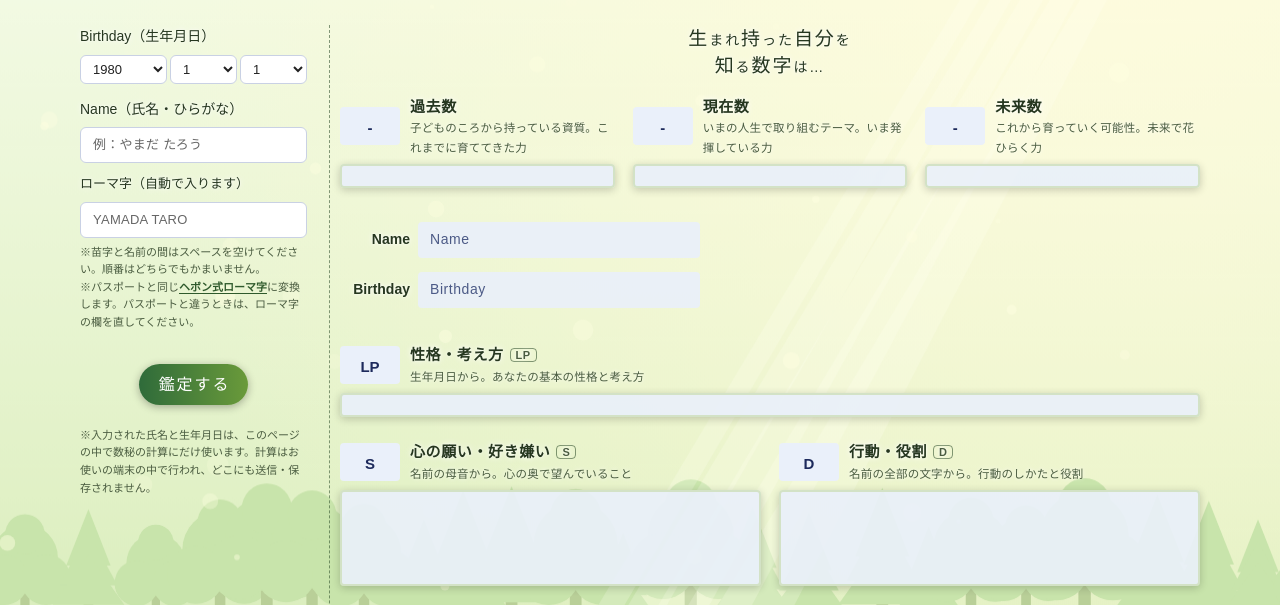
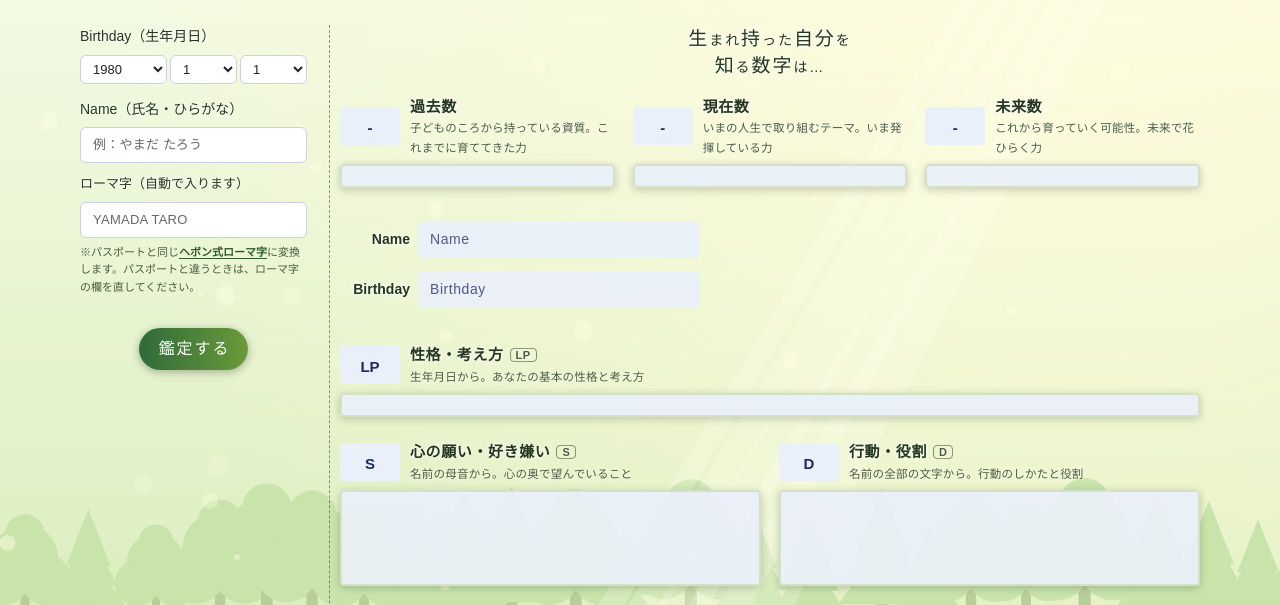
Before and after one commit to izawa731/amil_suhi, a plain HTML site: page index.html in a window 1280 px wide. Shown: the part 169-774 px from the top of the page. Drawn offline with Linux system fonts and the light colour scheme; a web font is replaced by a local one.

Commit message:
名前欄のスペースの注意書きと、入力情報の取り扱いの文言を削除
Co-Authored-By: Claude Opus 5.5 <noreply@anthropic.com>
Claude-Session: https://claude.ai/code/session_01Uu38UJKpmDPMGidAtVRbYB

```diff
--- a/index.html
+++ b/index.html
@@ -194,12 +194,6 @@ input[type="text"]::placeholder { color: #666; letter-spacing: .02em; }
 }
 .submit:hover { filter: brightness(1.15); }
 :focus-visible { outline: 2px solid var(--gold); outline-offset: 2px; }
-.privacy {
-  margin: 0;
-  font-size: 11px;
-  line-height: 1.6;
-  color: var(--text-muted);
-}
 
 /* ---------- result (右) ---------- */
 .result-col { padding-left: 10px; display: grid; gap: 34px; min-width: 0; }
@@ -439,14 +433,12 @@ input[type="text"]::placeholder { color: #666; letter-spacing: .02em; }
             <label class="f-label romaji-label" for="name">ローマ字（自動で入ります）</label>
             <input type="text" id="name" autocomplete="off" autocapitalize="characters" autocorrect="off" spellcheck="false" placeholder="YAMADA TARO" maxlength="60">
             <div class="notes">
-              <p>※苗字と名前の間はスペースを空けてください。順番はどちらでもかまいません。</p>
               <p>※パスポートと同じ<button type="button" class="link-btn" data-guide>ヘボン式ローマ字</button>に変換します。パスポートと違うときは、ローマ字の欄を直してください。</p>
             </div>
           </div>
           <p class="error" id="error" role="alert" hidden></p>
           <button type="submit" class="submit">鑑定する</button>
         </form>
-        <p class="privacy" id="privacy">※入力された氏名と生年月日は、このページの中で数秘の計算にだけ使います。計算はお使いの端末の中で行われ、どこにも送信・保存されません。</p>
       </div>
 
       <!-- 右：結果 -->
@@ -865,11 +857,8 @@ input[type="text"]::placeholder { color: #666; letter-spacing: .02em; }
     document.getElementById("offer").hidden = false;
   }
 
-  // お店の名前・プライバシーの文言
+  // お店の名前
   document.querySelectorAll("[data-shop]").forEach(function (el) { el.textContent = CONFIG.shopName; });
-  if (CONFIG.gaId) {
-    setText("privacy", "※入力された名前と生年月日は、このページの中で数秘の計算にだけ使い、どこにも送信・保存しません。ページの利用状況（鑑定した回数など）だけを Google アナリティクスで計測しています。");
-  }
 
   /* ===== 鑑定結果を上から順にフェードイン ===== */
   function fadeInResults() {
```
